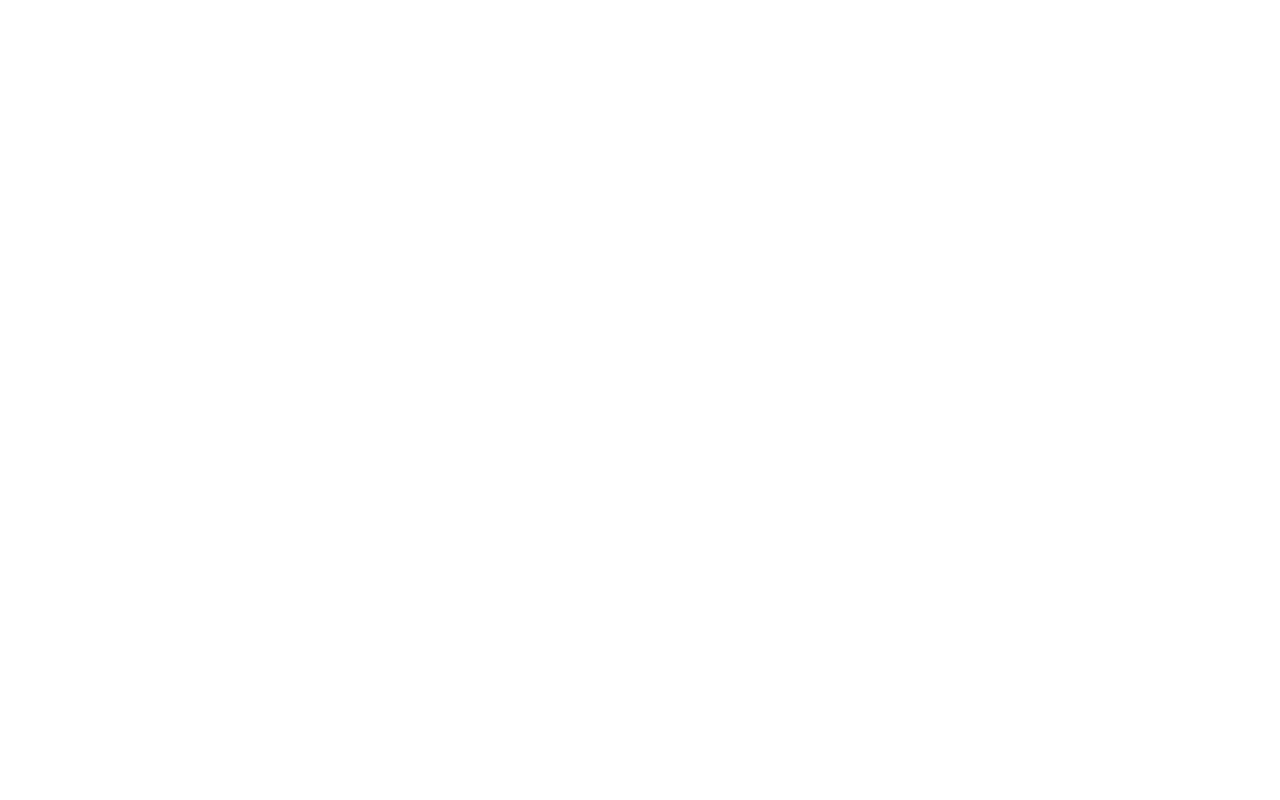
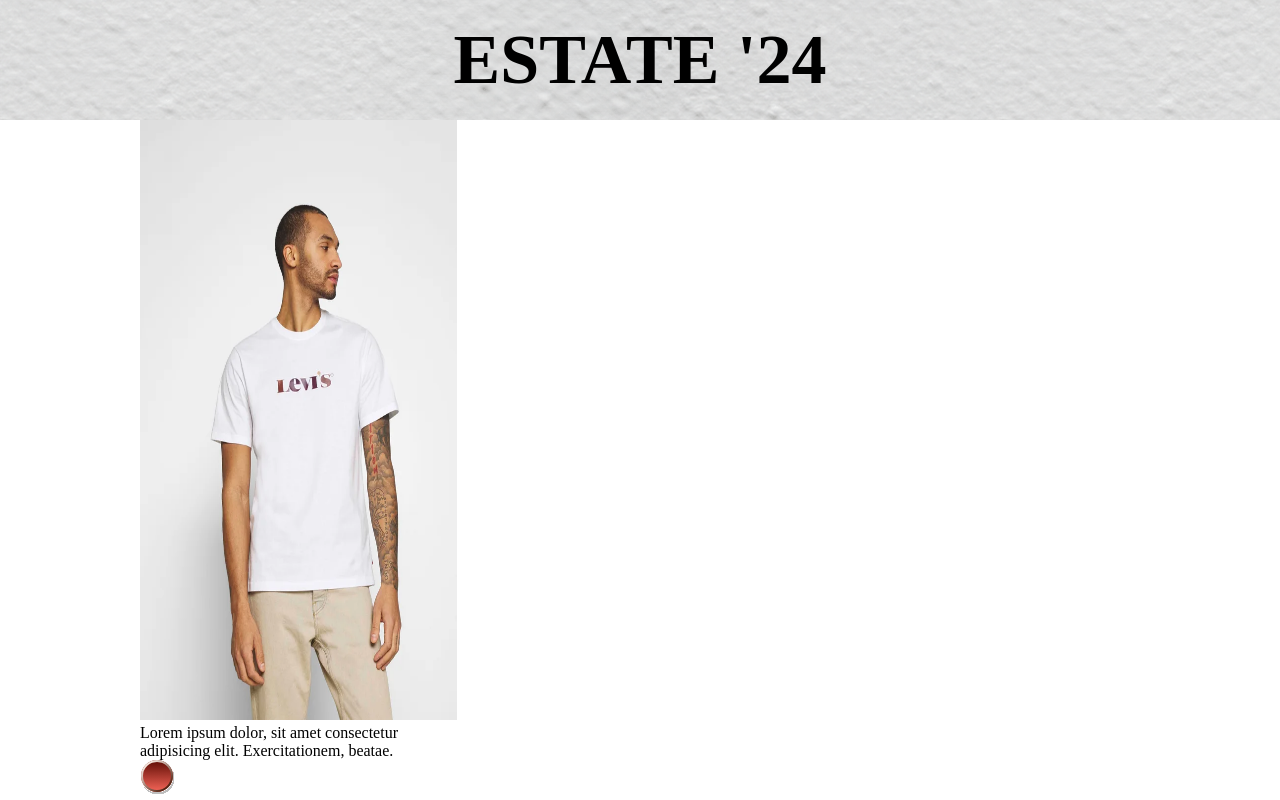
Before and after one commit to Leonardo-Corazzini/js-photo-blog, a plain HTML site: page inedx.html in a window 1280 px wide. Drawn offline with nearby package versions, Linux system fonts and the light colour scheme.

Commit message:
ADD: aggiunta bozza layout

```diff
--- /dev/null
+++ b/css/style.css
@@ -0,0 +1,46 @@
+* {
+    box-sizing: border-box;
+    margin: 0px;
+}
+img {
+    max-width: 100%;
+}
+a {
+    text-decoration: none;
+    color: currentColor;
+}
+ul,ol{
+    list-style: none;
+}
+/* LAYOUT */
+.container-full{
+    max-width: 100%;
+    margin: 0 auto;
+}
+.container{
+    max-width: 1000px;
+    margin: 0 auto;
+}
+.row{
+    display: flex;
+    flex-wrap: wrap;
+}
+.col-4{
+    width: calc(95% / 3);
+}
+
+/* header style */
+.navbar{
+    background-image: url(/img/wall.png);
+}
+.title{
+    font-size: 70px;
+    text-transform: uppercase;
+    text-align: center;
+    padding: 20px;
+
+}
+.card-img{
+    width: 600px;
+    height: 600px;
+}
--- a/inedx.html
+++ b/inedx.html
@@ -4,8 +4,30 @@
     <meta charset="UTF-8">
     <meta name="viewport" content="width=device-width, initial-scale=1.0">
     <title>Document</title>
+    <link rel="stylesheet" href="./css/style.css">
 </head>
 <body>
+    <header class="container-full navbar">
+        <h1 class="title">estate '24</h1>
+    </header>
+    <main>
+        <div class="container">
+            <div class="row">
+                <div class="col-4">
+                    <div class="card">
+                        <img class="card-img" src="./img/1.webp" alt="">
+                        <p class="text">Lorem ipsum dolor, sit amet consectetur adipisicing elit. Exercitationem, beatae.</p>
+                        <div>
+                            <img src="./img/pin.svg" alt="">
+                        </div>
+                    </div>
+                </div>
+
+
+            </div>
+        </div>
+
+    </main>
     <script src="https://cdn.jsdelivr.net/npm/axios/dist/axios.min.js"></script>
     <script src="script.js"></script>
 </body>
```
Also changed, not shown: img/1.webp (added).
